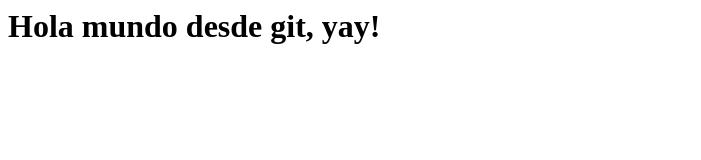
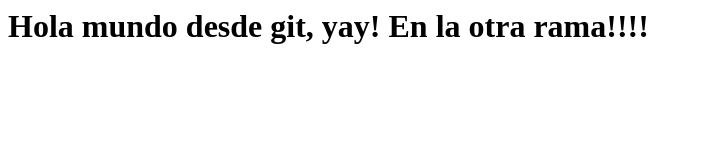
Before and after one commit to DesarrolloESCOM/PruebaCursoExpressGit_Github, a plain HTML site: page index.html in a window 1280 px wide. Shown: the whole page, without its empty margins (0-701 px from the left). Drawn offline with Linux system fonts and the light colour scheme.

Commit message:
Cambie información en index.html, agrege texto

```diff
--- a/index.html
+++ b/index.html
@@ -1,6 +1,6 @@
 <html>
 <head></head>
 <body>
-	<h1>Hola mundo desde git, yay!</h1>
+	<h1>Hola mundo desde git, yay! En la otra rama!!!!</h1>
 </body>
 </html>
```
